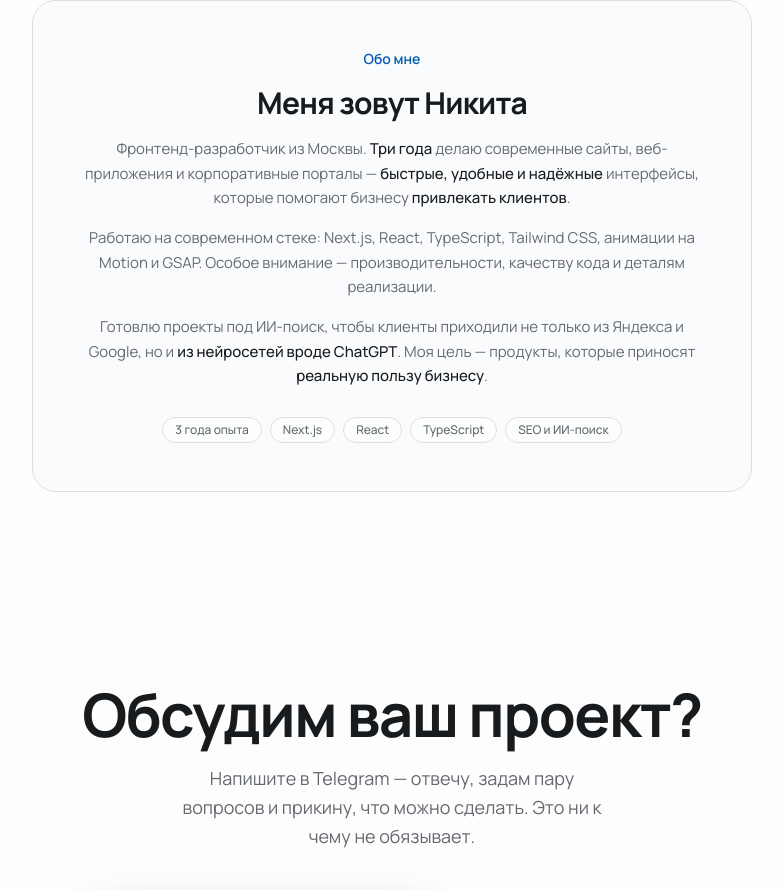
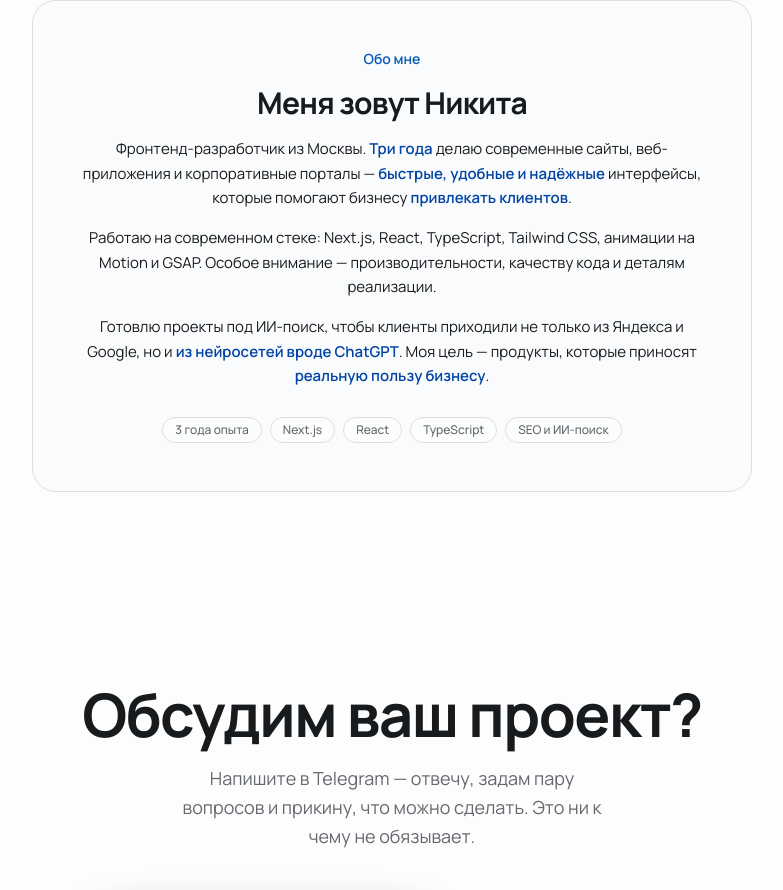
Before and after one commit to Nkey666/nkeydesign, a Next.js app: page / in a window 1280 px wide. Shown: the part 5686-6576 px from the top of the page, without its empty margins (248-1031 px from the left). Built offline with nearby package versions, Linux system fonts and the light colour scheme; no server answers.

Commit message:
About: body text full dark, accents in brand blue

```diff
--- a/components/site/about-specialist.tsx
+++ b/components/site/about-specialist.tsx
@@ -13,16 +13,16 @@ export function AboutSpecialist() {
         <h2 className="mt-4 font-display text-2xl font-bold tracking-tight text-fg md:text-3xl">
           Меня зовут Никита
         </h2>
-        <div className="mx-auto mt-4 max-w-2xl space-y-4 text-[15px] leading-relaxed text-muted">
+        <div className="mx-auto mt-4 max-w-2xl space-y-4 text-[15px] leading-relaxed text-fg">
           <p>
             Фронтенд-разработчик из Москвы.{" "}
-            <span className="font-medium text-fg">Три года</span> делаю
+            <span className="font-semibold text-brand-strong">Три года</span> делаю
             современные сайты, веб-приложения и корпоративные порталы —{" "}
-            <span className="font-medium text-fg">
+            <span className="font-semibold text-brand-strong">
               быстрые, удобные и надёжные
             </span>{" "}
             интерфейсы, которые помогают бизнесу{" "}
-            <span className="font-medium text-fg">привлекать клиентов</span>.
+            <span className="font-semibold text-brand-strong">привлекать клиентов</span>.
           </p>
           <p>
             Работаю на современном стеке: Next.js, React, TypeScript, Tailwind
@@ -32,11 +32,11 @@ export function AboutSpecialist() {
           <p>
             Готовлю проекты под ИИ-поиск, чтобы клиенты приходили не только из
             Яндекса и Google, но и{" "}
-            <span className="font-medium text-fg">
+            <span className="font-semibold text-brand-strong">
               из нейросетей вроде ChatGPT
             </span>
             . Моя цель — продукты, которые приносят{" "}
-            <span className="font-medium text-fg">реальную пользу бизнесу</span>.
+            <span className="font-semibold text-brand-strong">реальную пользу бизнесу</span>.
           </p>
         </div>
 
```
